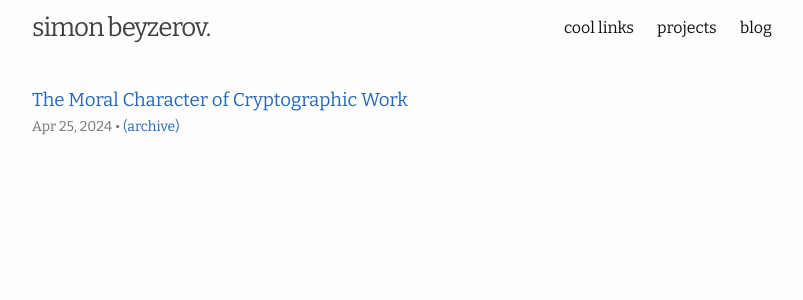
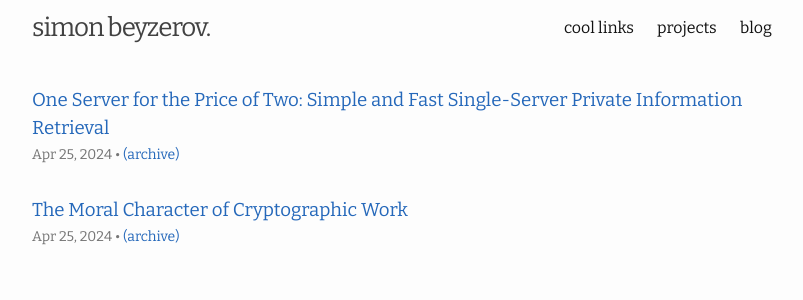
Before and after one commit to sim15/sim15.github.io, a Jekyll site: the page built from bookmarks.md, in a window 1280 px wide. Shown: the top 300 px of the page, without its empty margins (238-1041 px from the left). Built offline with Jekyll 4.4.1, drawn with Linux system fonts in a browser that asks for light colours; part of the change alters nothing that is shown.

Commit message:
Bookmark One Server for the Price of Two: Simple and Fast Single-Server Private Information Retrieval

```diff
--- a/_data/bookmarks.json
+++ b/_data/bookmarks.json
@@ -13,5 +13,20 @@
       "cryptography"
     ],
     "waybackUrl": "http://web.archive.org/web/20240108182637/https://eprint.iacr.org/2015/1162"
+  },
+  {
+    "title": "One Server for the Price of Two: Simple and Fast Single-Server Private Information Retrieval",
+    "site": "IACR Cryptology ePrint Archive",
+    "author": "",
+    "date": "2024-04-25",
+    "timestamp": "2024-04-25T17:19:53.879Z",
+    "description": "We present SimplePIR, the fastest single-server private information retrieval scheme known to date. SimplePIR’s security holds under the learning-with-errors assumption. To answer a client’s query, the SimplePIR server performs fewer than one 32-bit multiplication and one 32-bit addition per database byte. SimplePIR achieves 10 GB/s/core server throughput, which approaches the memory bandwidth of the\nmachine and the performance of the fastest two-server private-information-retrieval schemes (which require non-colluding servers). SimplePIR has relatively large communication costs: to make queries to a 1 GB database, the client must download a 121 MB \"hint\" about the database contents; thereafter, the client may make an unbounded number of queries, each requiring 242 KB of communication. We present a second single-server scheme, DoublePIR, that shrinks the hint to 16 MB at the cost of slightly higher per-query communication (345 KB) and slightly lower throughput (7.4 GB/s/core). Finally, we apply our new private-information-retrieval schemes, together with a novel data structure for approximate set membership, to the task of private auditing in Certificate Transparency. We achieve a strictly stronger notion of privacy than Google Chrome’s current approach with modest communication overheads: 16 MB of download per month, along with 150 bytes per TLS connection.",
+    "url": "https://eprint.iacr.org/2022/949",
+    "image": "bookmark-one-server-for-the-price-of-two-simple-and-fast-single-server-private-information-retrieval.png",
+    "type": "article",
+    "tags": [
+      "cryptography"
+    ],
+    "waybackUrl": "http://web.archive.org/web/20240309225641/https://eprint.iacr.org/2022/949"
   }
 ]
```
